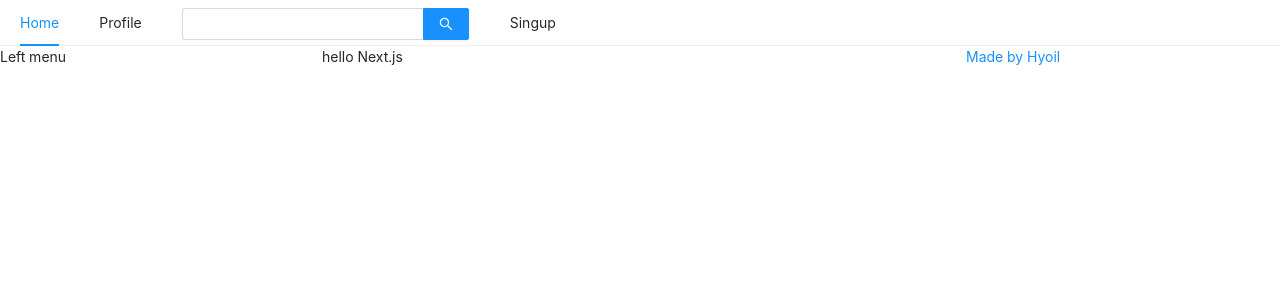
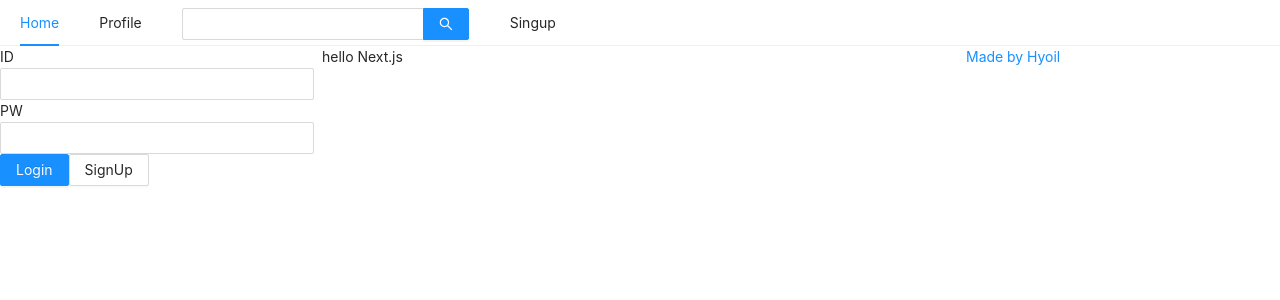
Before and after one commit to hyoilll/re.nodebird, a Next.js app in the folder front/: page / in a window 1280 px wide. Shown: the top 300 px of the page. Built offline with nearby package versions, Linux system fonts and the light colour scheme.

Commit message:
Login Form

```diff
--- a/front/components/AppLayout.js
+++ b/front/components/AppLayout.js
@@ -1,10 +1,15 @@
+import React, { useState } from "react";
 import PropsTypes from "prop-types";
 import Link from "next/link";
 import { Menu, Input, Row, Col } from "antd";
 
+import UserProfile from "./UserProfile";
+import LoginForm from "./LoginForm";
+
 // 특정 컴포넌트 끼리 공통
 
 const AppLayout = ({ children }) => {
+  const [isLoggedIn, setIsLoggedIn] = useState(false);
   return (
     <div>
       <Menu mode="horizontal">
@@ -39,7 +44,7 @@ const AppLayout = ({ children }) => {
       */}
       <Row gutter={8}>
         <Col xs={24} md={6}>
-          Left menu
+          {isLoggedIn ? <UserProfile></UserProfile> : <LoginForm></LoginForm>}
         </Col>
         <Col xs={24} md={12}>
           {children}
--- /dev/null
+++ b/front/components/LoginForm.js
@@ -0,0 +1,57 @@
+import React, { useCallback, useState } from "react";
+import { Form, Input, Button } from "antd";
+import Link from "next/link";
+
+const LoginForm = () => {
+  const [id, setId] = useState("");
+  const [pw, setPw] = useState("");
+
+  //   component에 사용하는 함수는 useCallback으로 최적화
+  const onChangeId = useCallback((e) => {
+    setId(e.target.value);
+  }, []);
+
+  const onChangePw = useCallback((e) => {
+    setPw(e.target.value);
+  }, []);
+
+  return (
+    <>
+      <Form>
+        <div>
+          <label htmlFor="user-id">ID</label>
+          <br />
+          <Input
+            name="user-id"
+            value={id}
+            onChange={onChangeId}
+            required
+          ></Input>
+        </div>
+        <div>
+          <label htmlFor="user-pw">PW</label>
+          <br />
+          <Input
+            name="user-pw"
+            type="password"
+            value={pw}
+            onChange={onChangePw}
+            required
+          ></Input>
+        </div>
+        <div>
+          <Button type="primary" htmlType="submit" loading={false}>
+            Login
+          </Button>
+          <Link href="/signup">
+            <a>
+              <Button>SignUp</Button>
+            </a>
+          </Link>
+        </div>
+      </Form>
+    </>
+  );
+};
+
+export default LoginForm;
--- /dev/null
+++ b/front/components/UserProfile.js
@@ -0,0 +1,5 @@
+const UserProfile = () => {
+  return <div>UserProfile</div>;
+};
+
+export default UserProfile;
```
